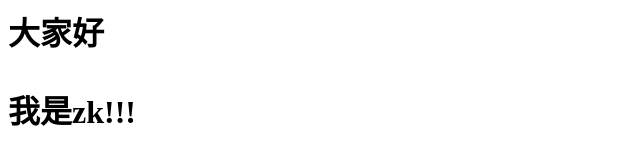
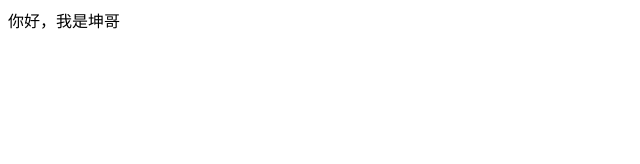
Before and after one commit to wadedt/phpDemo, a plain HTML site: page index.html in a window 1280 px wide. Shown: the whole page, without its empty margins (0-640 px from the left). Drawn offline with Linux system fonts and the light colour scheme.

Commit message:
index.html

```diff
--- a/index.html
+++ b/index.html
@@ -1,9 +1,7 @@
 <html>
 	<head>
-		<meta charset='utf-8'>
 	</head>
 	<body>
-		<h1>大家好
-		<p>我是zk!!!
+		你好，我是坤哥
 	</body>
 </html>
```
